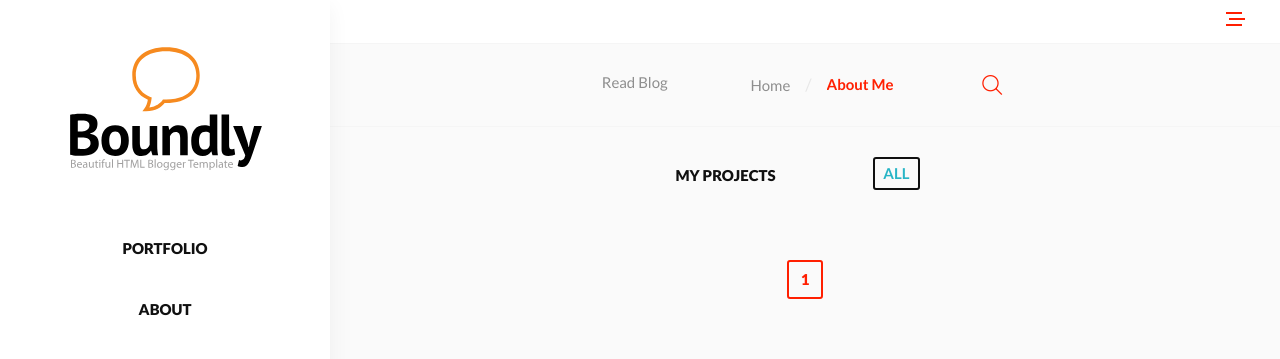
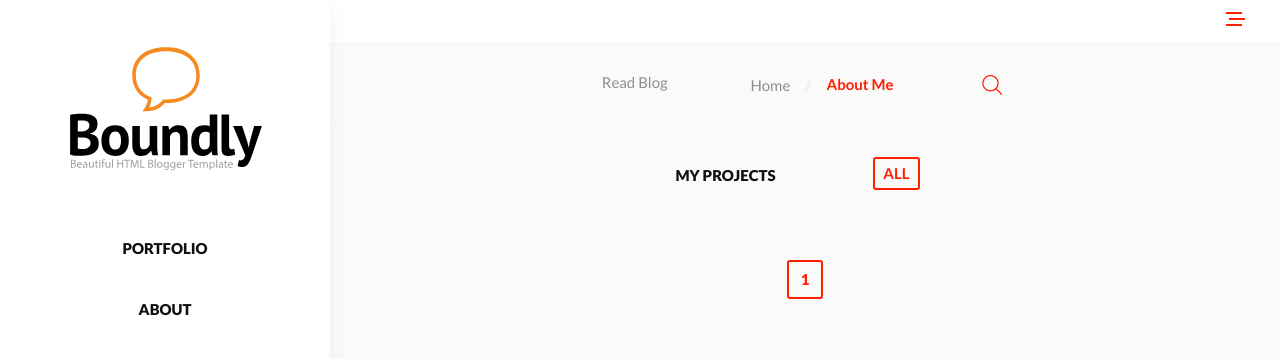
Before and after one commit to santoshpurbey/myFolio, a Django app: page / in a window 1280 px wide. Shown: the top 359 px of the page. Run offline with Django 3.2, Linux system fonts and the light colour scheme; data that the repository does not hold is empty; parts of the project's set-up code (start-up, migrations or seed data) failed here and were passed over; some libraries are stand-ins or nearby versions.

Commit message:
Fix css color for portfolio and blog list categories #18

```diff
--- a/portfolio/static/assets/css/mystyles.css
+++ b/portfolio/static/assets/css/mystyles.css
@@ -27,16 +27,13 @@
 }
 
 
-.filter a.active {
-    color: #28b5c6;
+.filter a.active, .filter a.hover {
+    color: #ff1f01;
+    border-color: #ff1f01;
 }
 
-
-
-
 .item {
-
-    position: relative;
+  position: relative;
 	margin-bottom:30px;
 }
 
```
